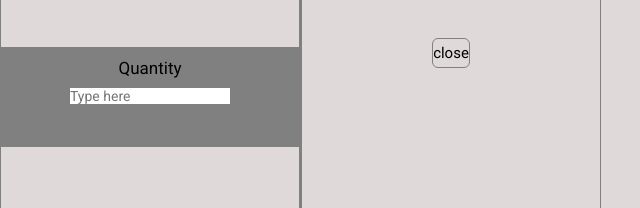
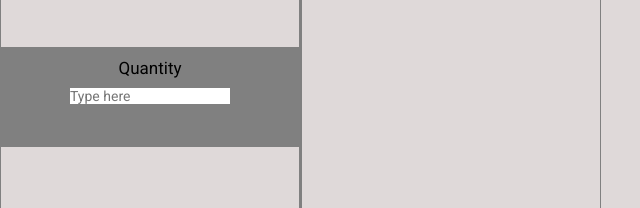
Before and after one commit to rodcordeiro/EJS-Template, a website: page src/views/index.html in a window 1280 px wide. Both pictures are taken after a click on the button "Option". Shown: the part 154-362 px from the top of the page, 0-640 px from the left. Drawn offline with Linux system fonts and the light colour scheme.

Commit message:
Fix options funcionalities

```diff
--- a/src/views/index.html
+++ b/src/views/index.html
@@ -16,7 +16,6 @@
                         <option value="A">Opção A</option>
                         <option value="B">Opção B</option>
                     </select>
-                    <button type="submit" onclick="offDropDown()">close</button>
                 </div>
                 <div class="option-button">
                     <button type="submit" onclick="onDropDown()">Option</button>
--- a/src/views/script.js
+++ b/src/views/script.js
@@ -35,7 +35,6 @@ function render(number){
     if (number){
         x = number;
     } else {
-        if (!items) return;
         x = 1;
     }
     let i = document.querySelector("input[type=text]").value
@@ -71,11 +70,11 @@ selectLetter.addEventListener("change",function(){
     let qtd = document.querySelector("input[type=text]")
     if(!qtd.value) warn(qtd)
     letter = filtros[indice].value
-    console.log(letter)
-    render
+    render()
 })
 
 function warn(element){
     let classe = element.classList
-    if(!classe.contains(warn)) classe.add('warn');
+    console.log(element,classe)
+    if(!classe.contains("warn")) classe.add('warn');
 }
--- a/src/views/style.css
+++ b/src/views/style.css
@@ -83,7 +83,7 @@ aside .option-button, .quantity {
 }
 
 aside .container-dropdown {
-    position: fixed;
+    position: absolute;
 
     background-color: rgb(223, 217, 217);
 
@@ -94,7 +94,7 @@ aside .container-dropdown {
 
     border: 1px solid #808080;
     display: none;
-    transition: 5s;
+    transition: display 1s ease-in-out;
 }
 
 aside .container-dropdown button {
```
